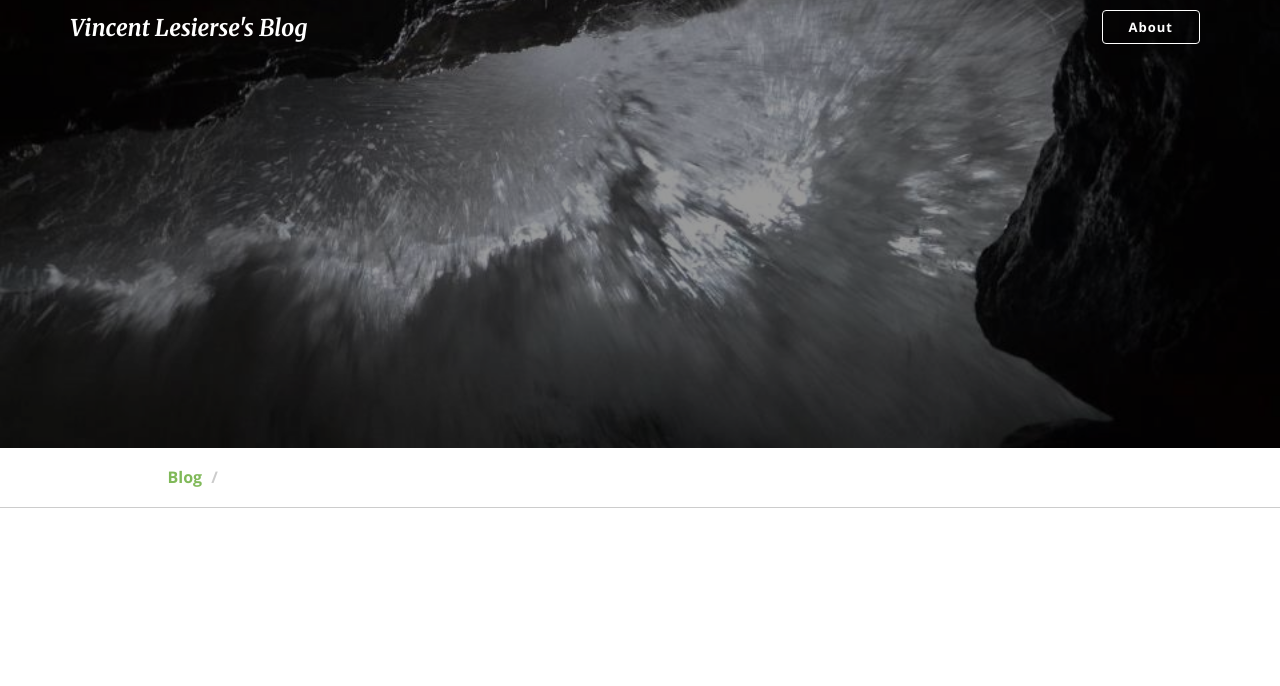
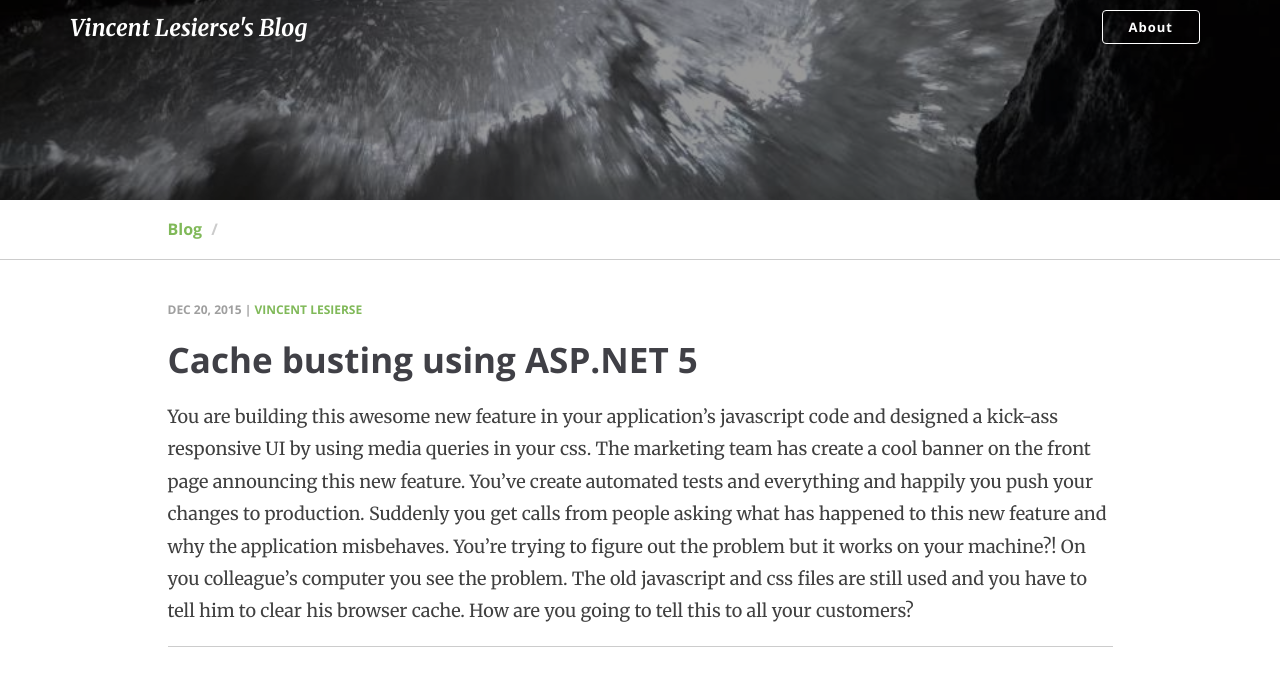
Before and after one commit to vlesierse/vlesierse.github.io, a Jekyll site: the page built from index.html, in a window 1280 px wide. Shown: the top 686 px of the page. Built offline with Jekyll 4.4.1, drawn with Linux system fonts in a browser that asks for light colours; Markdown is read by kramdown in place of the engine named in the settings; some of the changed lines change nothing that is shown.

Commit message:
Add article: Cache busting using ASP.NET 5

````diff
--- a/_config.yml
+++ b/_config.yml
@@ -11,7 +11,11 @@ twitter_username: vlesierse
 github_username:  vlesierse
 
 # Build settings
-markdown: kramdown
+markdown: redcarpet
+markdown_ext:  markdown,mkdown,mkdn,mkd,md
+
+redcarpet:
+  extensions: ["tables", "autolink", "strikethrough", "space_after_headers", "with_toc_data", "fenced_code_blocks"]
 
 gems:
   - jekyll-feed
--- /dev/null
+++ b/_posts/2015-12-20-cache-busting-using-aspnet5.md
@@ -0,0 +1,132 @@
+---
+layout: post
+title:  "Cache busting using ASP.NET 5"
+author: Vincent Lesierse
+date:   2015-12-20
+tags: [aspnet5]
+comments: true
+---
+You are building this awesome new feature in your application's javascript code and designed a kick-ass responsive UI by using media queries in your css.
+The marketing team has create a cool banner on the front page announcing this new feature. You've create automated tests and everything and happily you push your changes to production.
+Suddenly you get calls from people asking what has happened to this new feature and why the application misbehaves. You're trying to figure out the problem but it works on your machine?!
+On you colleague's computer you see the problem. The old javascript and css files are still used and you have to tell him to clear his browser cache. How are you going to tell this to all your customers?
+
+This blogpost shows how you can load your javascript and css resources in your application using ASP.NET 5.
+
+## Browsers
+The web browser has some smart tricks to optimize your user's experience using your application. Connecting to a remote server and download files takes time.
+Loading a common web application first calls for the HTML which will probably be generated dynamically using MVC for example. Each page easily could contain 20+ javascript and css files to render your client side application.
+The web server sends some cache control headers with the response instructs the browser to store those resources in the browser's cache.
+The next time the browser have to reach out to the server for those resources, he will probably decide to load the file from cache.
+
+[Google's Web Fundamentals: HTTP Caching](https://developers.google.com/web/fundamentals/performance/optimizing-content-efficiency/http-caching)
+
+## ASP.NET 5
+When you create an ASP.NET 5 MVC application from either to yeoman generator or Visual Studio project template it already includes the Microsoft.AspNet.StaticFiles NuGet package.
+This package has middleware for your application to serve files from disk. If you don't have the package in your project.json you can added with ease.
+
+```json
+"dependencies": {
+    "Microsoft.AspNet.StaticFiles": "1.0.0-rc1-final"
+  },
+```
+
+When you inject the `StaticFileMiddleware` in your request pipeline it will look for the files in the `wwwroot` folder and serves them to the clients.
+
+```csharp
+app.UseStaticFiles();
+```
+
+While serving the files it will add a `ETag` header to the response. This way ASP.NET 5 will optimize your application.
+
+```
+Accept-Ranges:bytes
+Content-Length:103
+Content-Type:application/javascript
+Date:Sun, 20 Dec 2015 15:54:23 GMT
+ETag:"1d13b3e955769e7"
+Last-Modified:Sun, 20 Dec 2015 15:53:35 GMT
+Server:Kestrel
+```
+
+### E-Tag HTTP Header
+The problem with using ETags is that the browser will always ask the server if the resource is changed. If it is still the same it will response with a 304 status code.
+When the resource changes, the server with send an updated version with status code 200 and a new ETag header which will be store in the browser's cache.
+Using ETags saves you the bytes going over the network to your users but it will not cut the amount of calls. ASP.NET 5 still have to handle all those request and checks if the files are changed.
+
+### Add Cache-Control HTTP Header
+A good practice is to add a Cache-Control header with your response wich will contain a max-age value. This will instruct the browser to use the file from cache for a certain period instead of asking the server if the file has been changed.
+
+This is a way how to do this easily with ASP.NET 5. You can change the code in your `Startup.cs` to:
+
+```csharp
+app.UseStaticFiles(new StaticFileOptions() {
+    OnPrepareResponse = (context) => {
+        var headers = context.Context.Response.GetTypedHeaders();
+        headers.CacheControl = new CacheControlHeaderValue() {
+            MaxAge = TimeSpan.FromDays(1)
+        };
+    }
+});
+```
+
+This will solve flooding you server with HTTP requests but the problem of invalidating the cache at your users still exists. So we need to change the strategy.
+
+```
+Accept-Ranges:bytes
+Cache-Control:max-age=86400
+Content-Length:103
+Content-Type:application/javascript
+Date:Sun, 20 Dec 2015 15:54:23 GMT
+ETag:"1d13b3e955769e7"
+Last-Modified:Sun, 20 Dec 2015 15:53:35 GMT
+Server:Kestrel
+```
+
+### Versioning
+If you are changing your resource files you could choose to version them. When the browser see the resource it is actually a different one for him because the url has been changed. Resulting that it will not try to load the resource from cache.
+It is possible to adopt all kinds of versioning strategies like symantic versioning.
+
+```html
+<script src="~/js/app-1.0.js"/></script>
+```
+
+Versioning of your files will make maintenance of your files a hell. In short, DON'T!
+A better approach is to just change your url but keep the physical location of the resource the same.
+
+```html
+<script src="~/js/app.js?v=1"/></script>
+```
+This also will change the url and solves the caching problem, but changing the url for each change of the resource is also not really maintanable.
+
+#### asp-append-version
+There is no need for you to change the version manually. You can use the `asp-append-version` attribute on the script or link tag.
+
+```html
+<script src="~/js/app.js" asp-append-version="true" /></script>
+```
+
+MVC will generate a hash of your file at runtime and renders this to your script or link tag.
+This means when your file changes it will calculate another hash which is basically another version.
+
+```html
+<script src="/js/app.js?v=J4F2S0DV72Q7OV0fi5JNlEa-uRAClFhpCCiOYMOHqMg"></script>
+```
+
+Unfortunately there is no file watcher on this file, like ASP.NET Bundling & Minification does. ASP.NET 5 doesn't recalculate the hash when the file changes at runtime. You have to restart your application to see effect.
+
+### Webpack, Gulp, Grunt, etc
+What about when you are adopting modern client side development techniques like building you client code using Webpack, Gulp or Grunt?
+They can great in minifing and calculate hashes after compilation/transpilation. It will save your server some time in calculate hashes because the files are already there.
+How can ASP.NET 5 discover the right files with the correct hash code?
+
+#### asp-src-include
+You are able to discover the files on the web server and inject the url using the `asp-src-include` attribute on the script and link tags.
+
+ ```html
+<script asp-src-include="~/js/app_*.js" /></script>
+```
+
+## Summary
+Working with resource files like javascript and css doesn't need to hard anymore. It's easy to optimize your user experience and be able to change you application often.
+ASP.NET 5 hands you some nice tag helpers which can help you with your projects.
--- a/css/style.css
+++ b/css/style.css
@@ -98,7 +98,7 @@ pre {
 	position: relative;
 }
 .welcome-content {
-	min-height: 200px;
+	min-height: 100px;
 }
 #hero h1 {
 	 font-size: 45px;
@@ -124,7 +124,7 @@ pre {
 }
 #hero .container {
 	display: table;
-	height: 300px;
+	height: 150px;
 }
 #hero #cover-image {
 	position: absolute;
@@ -1260,7 +1260,7 @@ footer .copyright {
 		 padding-left: 0;
 	}
 	#hero .container {
-		height: 377px;
+		height: 127px;
 	}
 	.content {
 		line-height: 1.6;
@@ -1331,7 +1331,7 @@ footer .copyright {
 		 padding-left: 0;
 	}
 	#hero .container {
-		height: 377px;
+		height: 127px;
 	}
 	.content {
 		line-height: 1.8;
````
